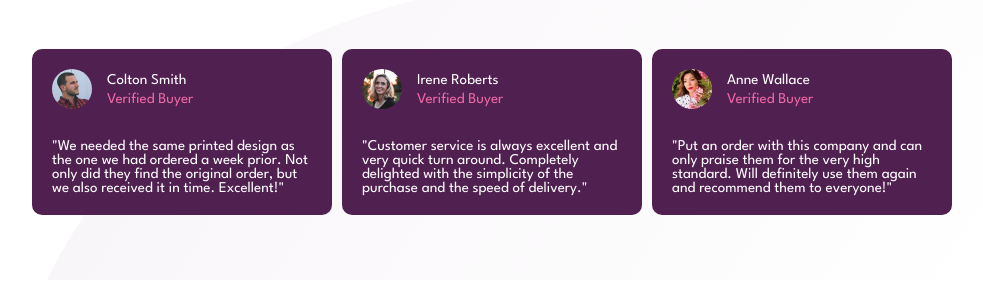
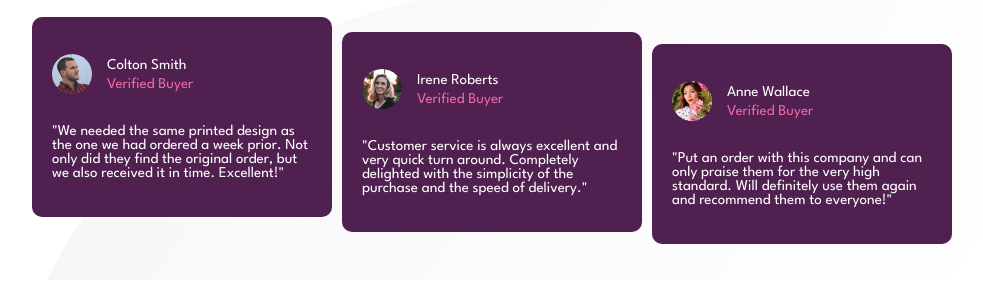
Before and after one commit to Fransuelton/social-proof-section, a plain HTML site: page index.html in a window 1280 px wide. Shown: the part 393-676 px from the top of the page, without its empty margins (148-1131 px from the left). Drawn offline with Linux system fonts and the light colour scheme.

Commit message:
Adjust the positioning of feedback boxes

```diff
--- a/src/css/style.css
+++ b/src/css/style.css
@@ -13,7 +13,6 @@ body {
     align-items: center;
     height: 100vh;
     font-family: 'League Spartan', sans-serif;
-    max-width: 1440px;
 }
 
 .container {
@@ -95,11 +94,20 @@ body {
     justify-content: center;
     align-items: left;
     width: 30rem;
+    height: 20rem;
     font-size: 1.5rem;
     background-color: var(--feedback-title-color);
     color: white;
     border-radius: 1rem;
     padding: 2rem;
+}
+
+.customer-feedback .feedback:last-child {
+    transform: translateY(1.2rem);
+}
+
+.customer-feedback .feedback:first-child {
+    transform: translateY(-1.5rem);
 }
 
 .feedback .profile {
```
